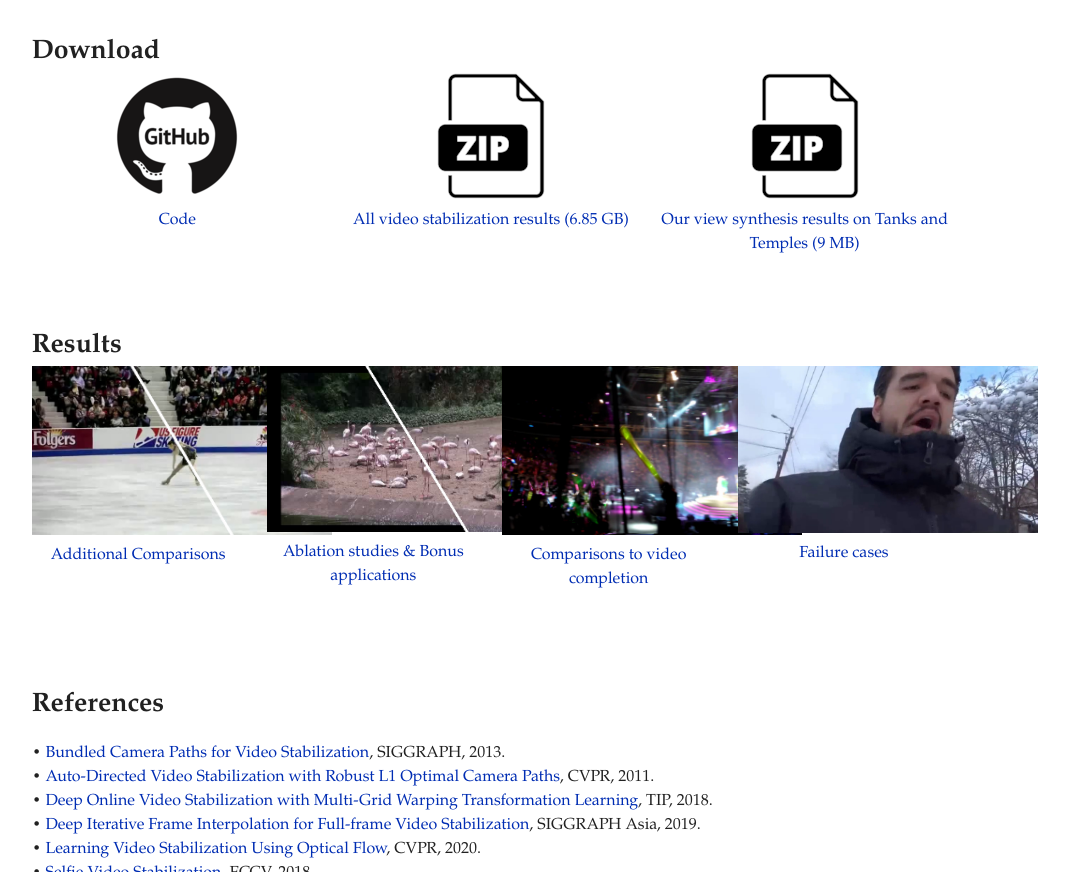
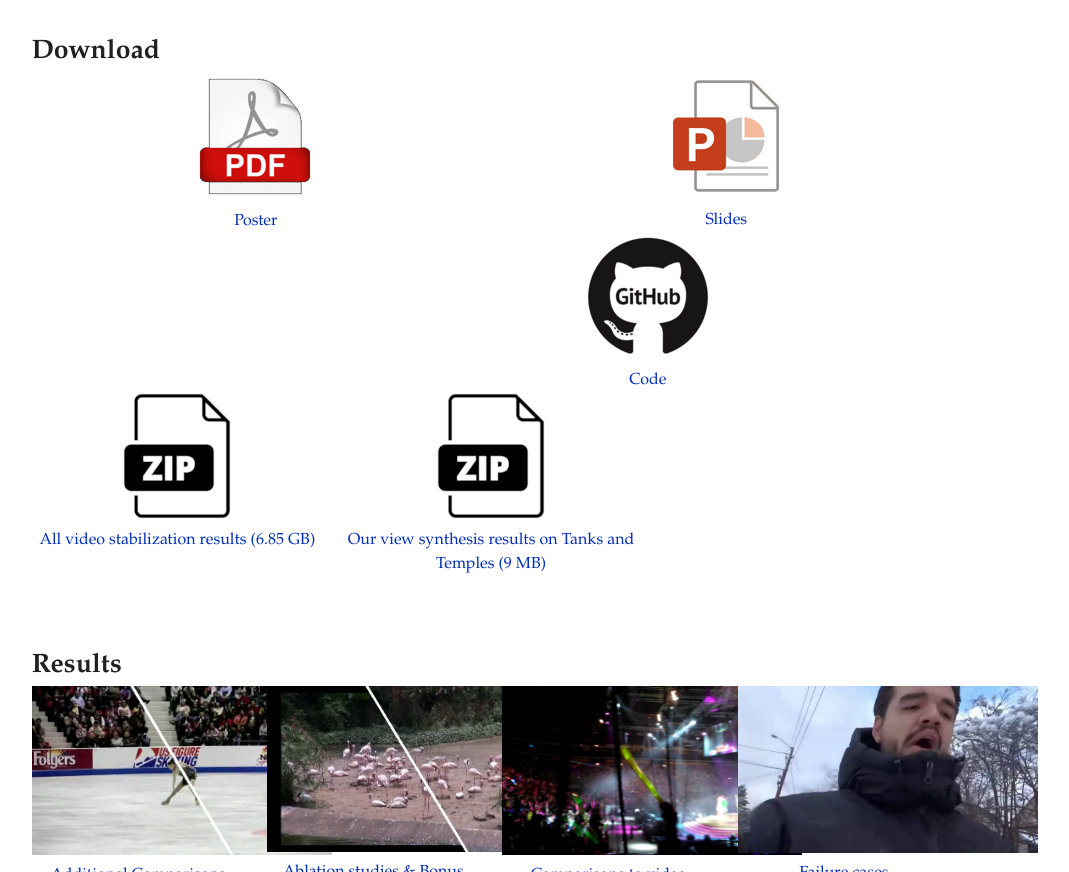
Before and after one commit to alex04072000/FuSta, a plain HTML site: page index.html in a window 1280 px wide. Shown: the part 3174-4046 px from the top of the page, without its empty margins (149-1218 px from the left). Drawn offline with nearby package versions, Linux system fonts and the light colour scheme; files whose address does not match are found by name.

Commit message:
Update index.html

```diff
--- a/index.html
+++ b/index.html
@@ -298,6 +298,23 @@ Existing video stabilization methods often generate visible distortion or requir
       <div class="title">Download</div>
       <div class="row">
 
+	<div class="col m6 s12 center">
+          <a href="https://www.cmlab.csie.ntu.edu.tw/~yulunliu/FuSta/iccv21_poster.pdf" target="_blank">
+            <img src="website/images/icon_pdf.png">
+          </a>
+          <br>
+          <a href="https://www.cmlab.csie.ntu.edu.tw/~yulunliu/FuSta/iccv21_poster.pdf" target="_blank">Poster</a>
+        </div>
+
+	<div class="col m6 s12 center">
+          <a href="https://www.cmlab.csie.ntu.edu.tw/~yulunliu/FuSta/slides_mtk_25min.pptx" target="_blank">
+            <img src="website/images/icon_pptx.png">
+          </a>
+          <br>
+          <a href="https://www.cmlab.csie.ntu.edu.tw/~yulunliu/FuSta/slides_mtk_25min.pptx" target="_blank">Slides</a>
+        </div>
+
+
         <div class="col m4 s12 center">
           <a href="https://github.com/alex04072000/FuSta" target="_blank">
             <img src="website/images/github.png">
```
